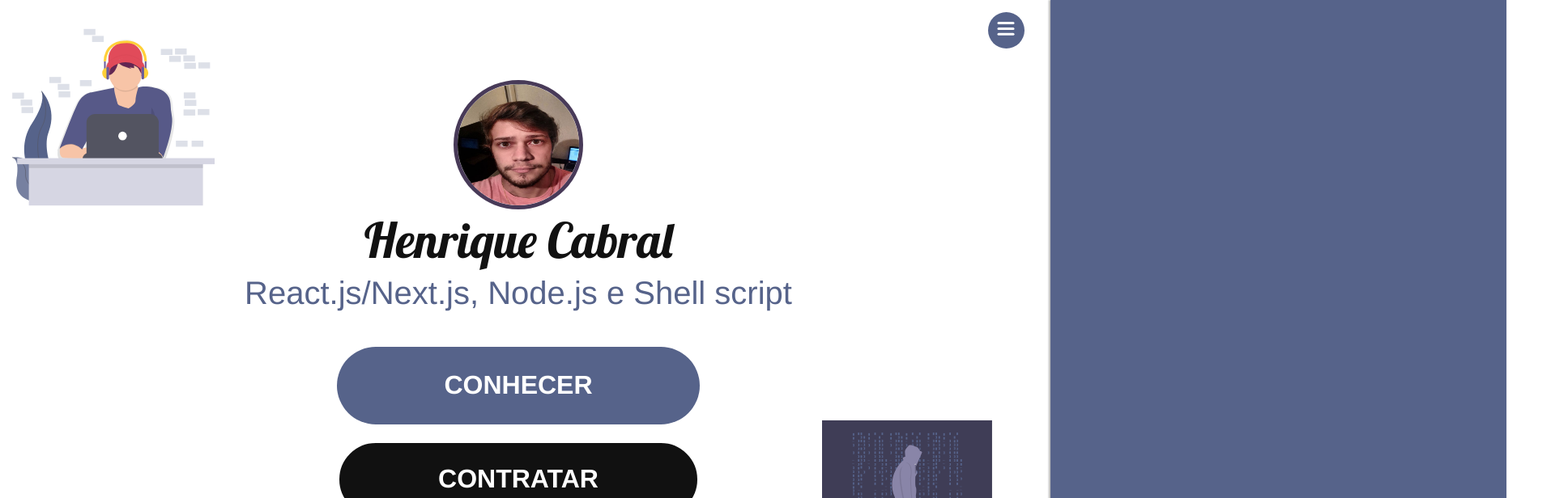
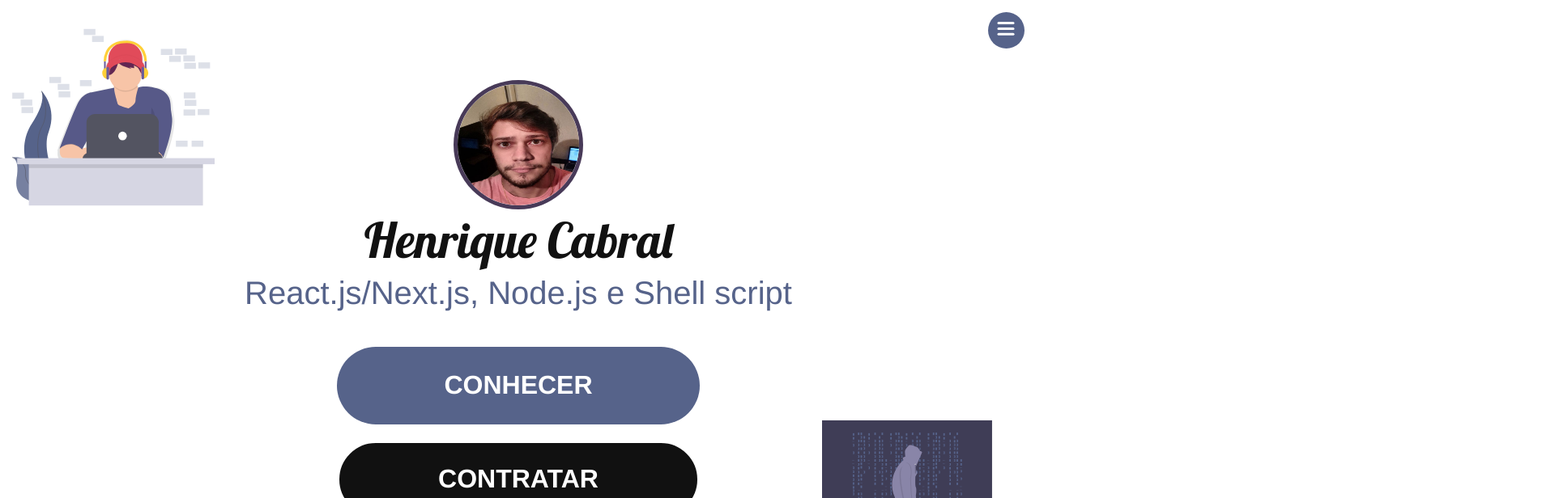
Before and after one commit to HenriqueOCabral/he, a Next.js app: page / in a window 1280 px wide. Shown: the top 616 px of the page at 81% size, 1920 px wide, since content can reach past the window. Built offline with nearby package versions, Linux system fonts and the light colour scheme.

Commit message:
burgermenu

```diff
--- a/pages/src/components/Navbar/HamburgerMenu/index.js
+++ b/pages/src/components/Navbar/HamburgerMenu/index.js
@@ -41,7 +41,7 @@
     transform: "translateX(3%)",
   },
   closed: {
-    transform: "translateX(103%)",
+    transform: "translateX(333%)",
   },
 };
 
```
